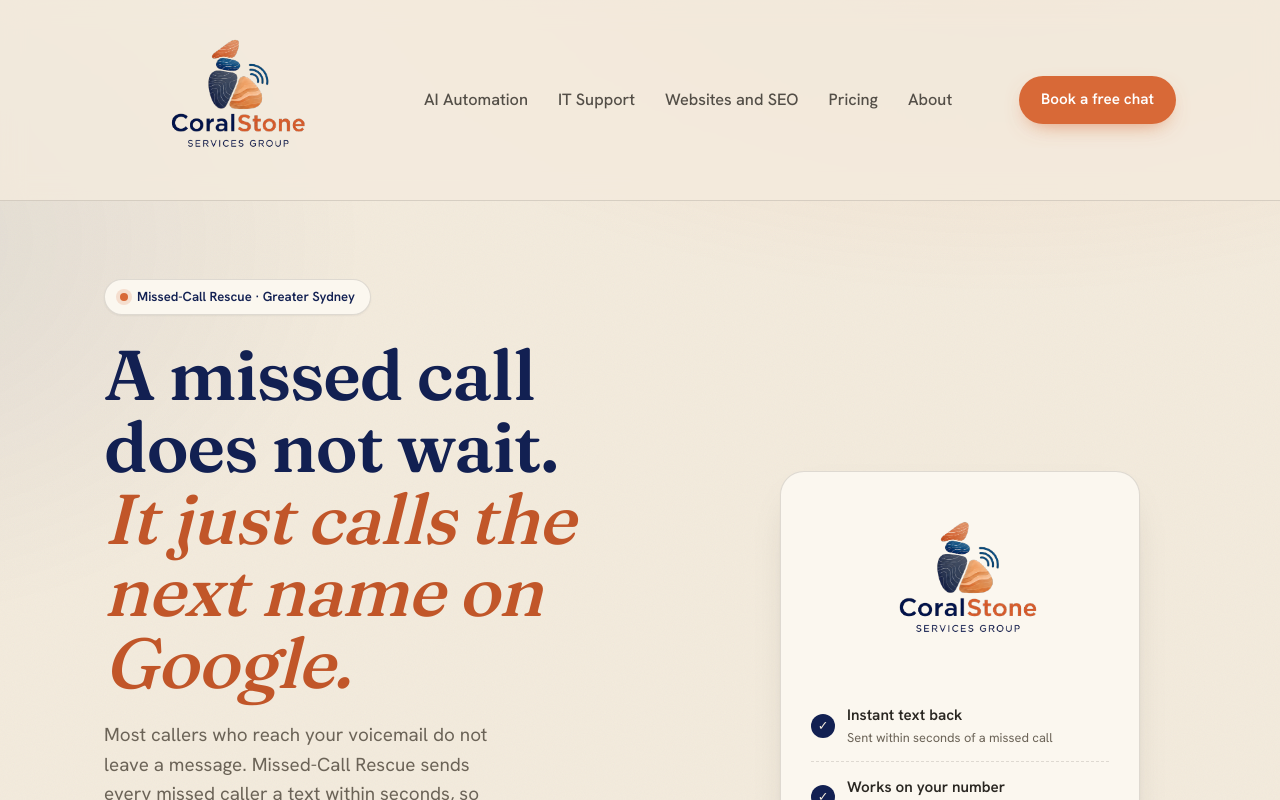
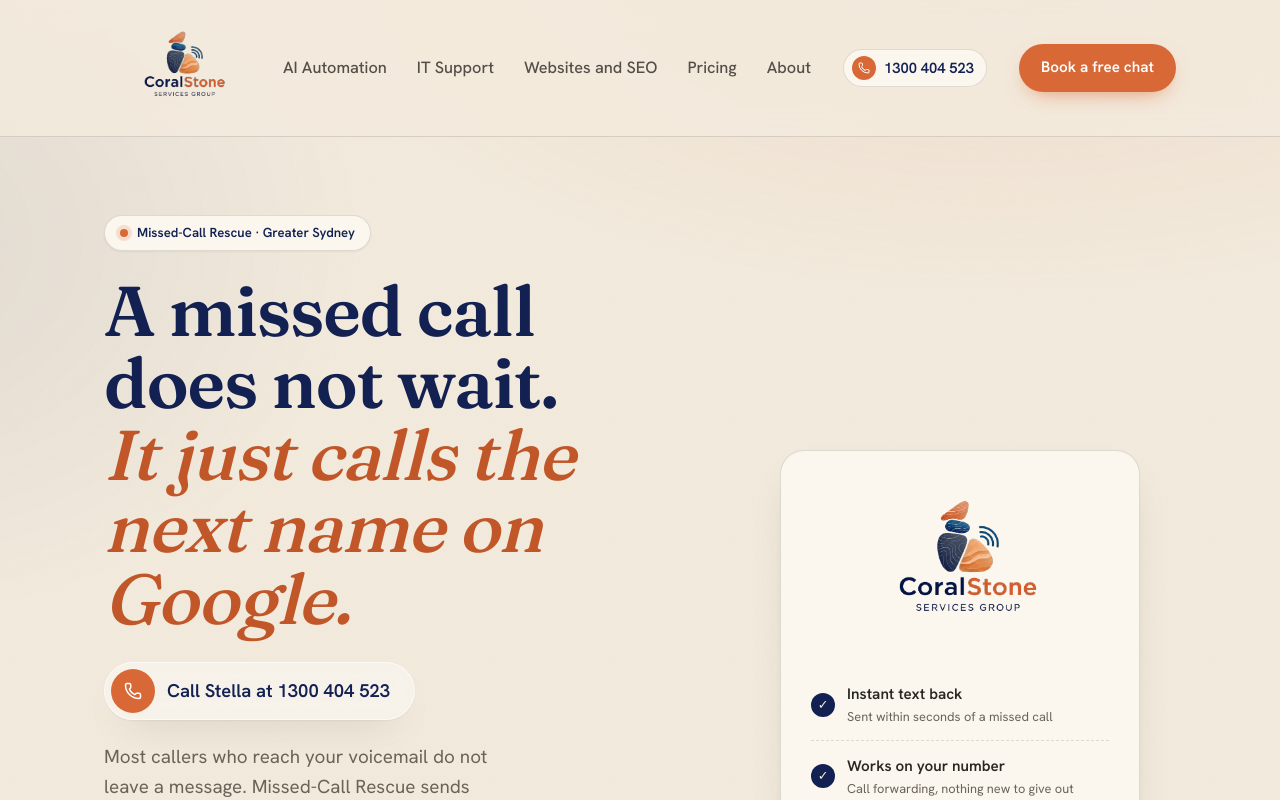
Before and after one commit to kabhika/coralstone-web-2026-06-14, a Next.js app: page / in a window 1280 px wide. Shown: the top 800 px of the page. Built offline with nearby package versions, Linux system fonts and the light colour scheme.

Commit message:
add Stella phone CTA to Missed-Call Rescue page

```diff
--- a/app/page.tsx
+++ b/app/page.tsx
@@ -2,6 +2,7 @@
 import Image from "next/image";
 import { Zap, ShieldCheck, Search, Phone, Unlock, Wallet, FileText } from "lucide-react";
 import CTA from "@/components/CTA";
+import { CALL_STELLA_TEXT, PHONE_TEL } from "@/lib/contact";
 
 const verticals = [
   {
@@ -47,6 +48,28 @@
                 A missed call does not wait.<br />
                 <span className="italic font-medium" style={{ color: "var(--coral-2)" }}>It just calls the next name on Google.</span>
               </h1>
+
+              <a
+                href={`tel:${PHONE_TEL}`}
+                aria-label={CALL_STELLA_TEXT}
+                className="reveal mt-7 inline-flex items-center gap-3 rounded-full pl-[6px] pr-6 py-[6px] border transition hover:-translate-y-0.5"
+                style={{
+                  background: "rgba(255,255,255,.4)",
+                  backdropFilter: "blur(10px)",
+                  WebkitBackdropFilter: "blur(10px)",
+                  borderColor: "rgba(255,255,255,.6)",
+                  boxShadow: "var(--shadow)",
+                }}
+              >
+                <span
+                  className="flex-none w-11 h-11 rounded-full grid place-items-center"
+                  style={{ background: "var(--coral)", color: "#fff" }}
+                >
+                  <Phone size={18} strokeWidth={2} />
+                </span>
+                <span className="text-[1.15rem] font-semibold text-ink">{CALL_STELLA_TEXT}</span>
+              </a>
+
               <p className="reveal mt-[22px] text-[1.18rem] text-muted max-w-[38ch]">
                 Most callers who reach your voicemail do not leave a message. Missed-Call Rescue sends every missed caller a text within seconds, so you are still in the running while you finish the job in front of you. A local engineer installs it on your existing number and takes care of it from there.
               </p>
--- a/components/Footer.tsx
+++ b/components/Footer.tsx
@@ -1,4 +1,5 @@
 import Link from "next/link";
+import { CALL_STELLA_TEXT, PHONE_TEL } from "@/lib/contact";
 
 export default function Footer() {
   return (
@@ -12,7 +13,12 @@
           <Link href="/pricing/" className="hover:text-ink">Pricing</Link>
           <Link href="/contact/" className="hover:text-ink">Contact</Link>
         </div>
-        <div>hello@coralstonegroup.com.au &middot; +61 467 604 791</div>
+        <div>
+          hello@coralstonegroup.com.au &middot; +61 467 604 791 &middot;{" "}
+          <a href={`tel:${PHONE_TEL}`} aria-label={CALL_STELLA_TEXT} className="hover:text-ink">
+            {CALL_STELLA_TEXT}
+          </a>
+        </div>
       </div>
     </footer>
   );
--- a/components/Header.tsx
+++ b/components/Header.tsx
@@ -5,7 +5,8 @@
 import Image from "next/image";
 import { usePathname } from "next/navigation";
 import { AnimatePresence, motion, useReducedMotion } from "framer-motion";
-import { Menu, X } from "lucide-react";
+import { Menu, Phone, X } from "lucide-react";
+import { CALL_STELLA_TEXT, PHONE_TEL } from "@/lib/contact";
 
 const links = [
   { href: "/ai-automation/", label: "AI Automation" },
@@ -47,17 +48,30 @@
     >
       <div className="wrap">
         <nav className="flex items-center justify-between py-3 md:py-5">
-          <Link href="/" className="flex items-center">
-            <Image src="/CoralStoneLogoNew.svg" alt="Coralstone Services Group" width={102} height={64} className="h-24 md:h-40 w-auto" priority />
+          <Link href="/" className="flex items-center flex-none">
+            <Image src="/CoralStoneLogoNew.svg" alt="Coralstone Services Group" width={102} height={64} className="h-16 md:h-24 w-auto" priority />
           </Link>
-          <div className="hidden md:flex gap-[30px] font-medium text-[1.02rem]">
-            {links.map((l) => (
-              <Link key={l.href} href={l.href} className="text-charcoal/80 hover:text-ink transition">
-                {l.label}
-              </Link>
-            ))}
+          <div className="hidden md:flex items-center gap-8">
+            <div className="flex gap-[30px] font-medium text-[1.02rem]">
+              {links.map((l) => (
+                <Link key={l.href} href={l.href} className="text-charcoal/80 hover:text-ink transition">
+                  {l.label}
+                </Link>
+              ))}
+            </div>
+            <a
+              href={`tel:${PHONE_TEL}`}
+              aria-label={CALL_STELLA_TEXT}
+              className="inline-flex items-center gap-2 rounded-full pl-2 pr-3 py-1.5 text-[.92rem] font-semibold text-ink transition whitespace-nowrap shrink-0 border"
+              style={{ borderColor: "var(--line)", background: "var(--paper)" }}
+            >
+              <span className="flex-none w-6 h-6 rounded-full grid place-items-center" style={{ background: "var(--coral)", color: "#fff" }}>
+                <Phone size={12} strokeWidth={2} />
+              </span>
+              1300 404 523
+            </a>
+            <Link href="/contact/" className="btn btn-primary shrink-0">Book a free chat</Link>
           </div>
-          <Link href="/contact/" className="hidden md:inline-flex btn btn-primary">Book a free chat</Link>
           <button
             type="button"
             className="icon-btn-ghost md:hidden flex-none w-11 h-11 grid place-items-center rounded-full"
@@ -87,6 +101,15 @@
               <Link href="/contact/" className="btn btn-primary justify-center mb-3">
                 Book a free chat
               </Link>
+              <a
+                href={`tel:${PHONE_TEL}`}
+                aria-label={CALL_STELLA_TEXT}
+                className="flex items-center gap-1.5 py-3 text-[.95rem] font-medium text-charcoal border-b"
+                style={{ borderColor: "var(--line)" }}
+              >
+                <Phone size={15} strokeWidth={1.75} />
+                {CALL_STELLA_TEXT}
+              </a>
               {links.map((l) => (
                 <Link
                   key={l.href}
--- /dev/null
+++ b/lib/contact.ts
@@ -0,0 +1,3 @@
+export const PHONE_NUMBER = "1300 404 523";
+export const PHONE_TEL = "1300404523";
+export const CALL_STELLA_TEXT = `Call Stella at ${PHONE_NUMBER}`;
```
